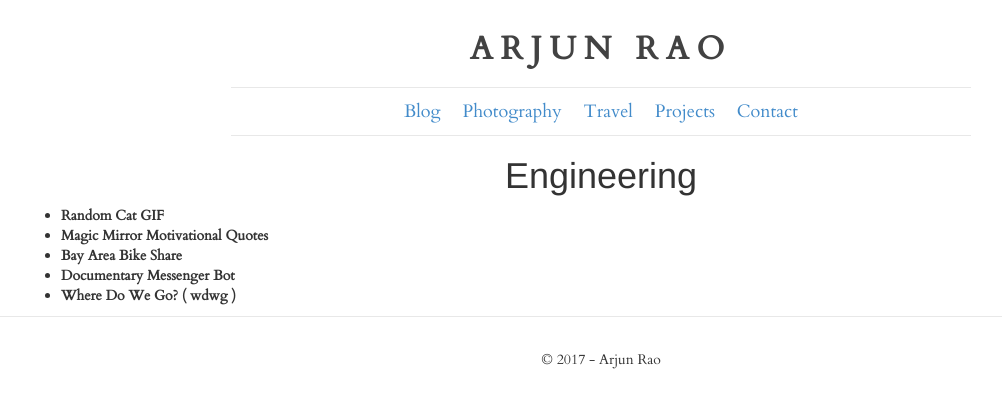
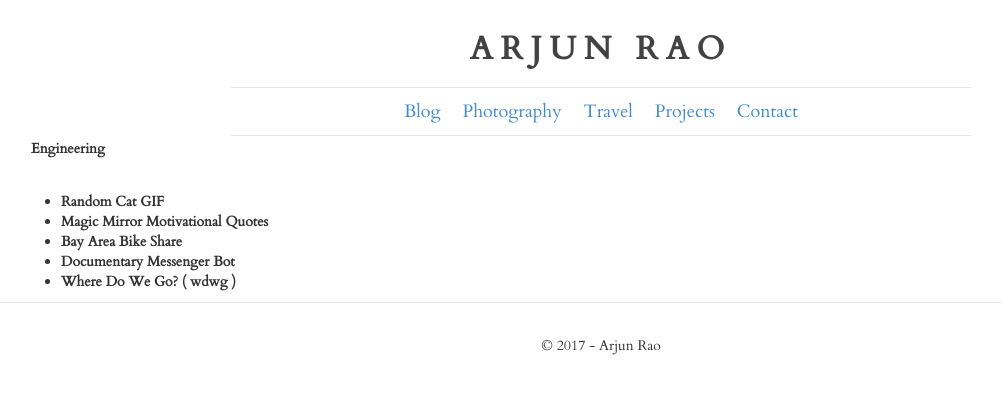
Before and after one commit to arjunrao87/arjunrao.co-v1, a Jekyll site: the page built from projects/index.html, in a window 1280 px wide. Shown: the top 408 px of the page, without its empty margins (39-1041 px from the left). Built offline with Jekyll 4.4.1, drawn with Linux system fonts in a browser that asks for light colours; some web fonts are replaced.

Commit message:
Altering home page

```diff
--- a/_includes/projects.html
+++ b/_includes/projects.html
@@ -1,5 +1,6 @@
 <div>
-  <h1>Engineering</h1>
+  <p><strong>Engineering</strong></p>
+  <br />
   <ul>
     <li><strong>Random Cat GIF</strong></li>
     <li><strong>Magic Mirror Motivational Quotes</strong></li>
```
